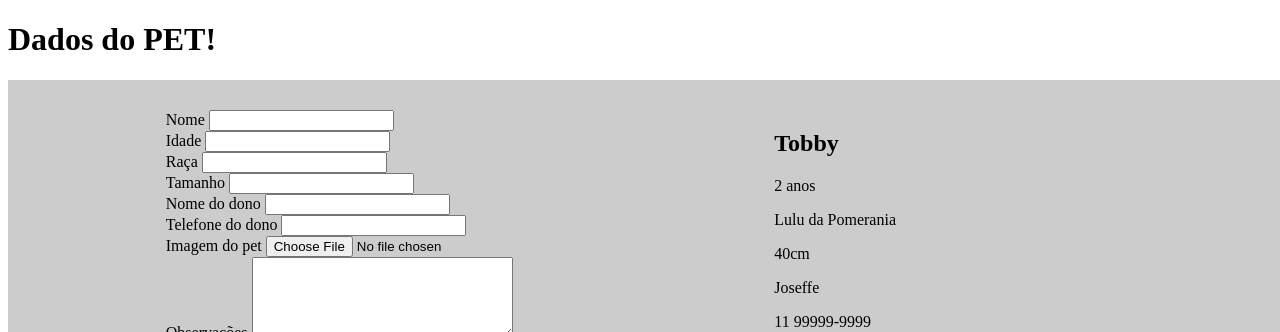
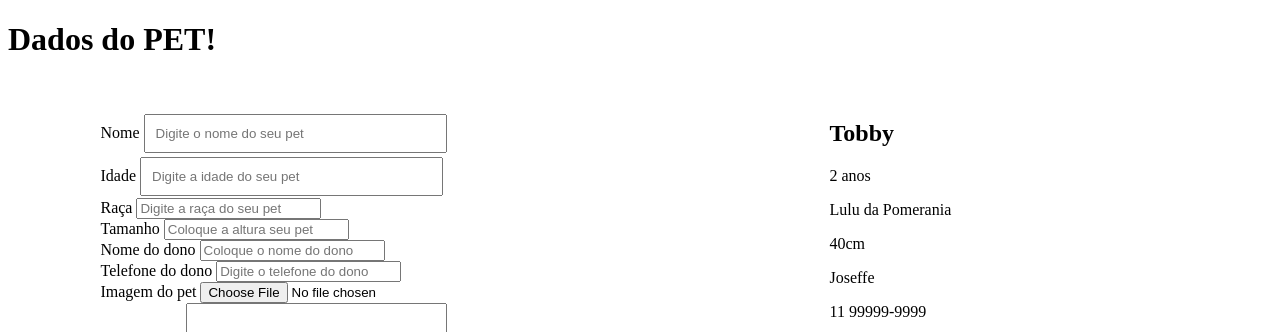
Before and after one commit to ValentinaFuzaro/react-app-pet, a React (Create React App) app: page / in a window 1280 px wide. Shown: the top 332 px of the page. Built offline with nearby package versions, Linux system fonts and the light colour scheme.

Commit message:
ajuste de estilização

```diff
--- a/src/Components/Cadastro.jsx
+++ b/src/Components/Cadastro.jsx
@@ -1,6 +1,9 @@
 import React,{ useState } from 'react'
+//import PetCadastro from './PetCadastro'
+import { DivCadastro } from '../style/styled'
 import FormPetCadastro from '../Components/FormPetCadastro'
-import { DivCadastro } from '../style/styled'
+
+
 export default function PetCadastro() {
 
     const [cadastro, setCadastro] = useState([
--- a/src/Components/FormPetCadastro.jsx
+++ b/src/Components/FormPetCadastro.jsx
@@ -1,34 +1,35 @@
 import React from 'react'
+import { DivFormPetCadastro } from '../style/styled'
 
 export default function FormPetCadastro(props) {
 
   return (
-      <div>
+      <DivFormPetCadastro>
           <form method="post" onSubmit={props.add}>
               <div>
                   <label>Nome </label>
-                  <input type="text" name="nome" value={props.cadastro.nome} onChange={props.onChange}/>
+                  <input type="text" name="nome" placeholder='Digite o nome do seu pet' value={props.cadastro.nome} onChange={props.onChange}/>
               </div>
               <div>
                   <label>Idade </label>
-                  <input type="text" name="idade" value={props.cadastro.idade} onChange={props.onChange}/>
+                  <input type="text" name="idade" placeholder='Digite a idade do seu pet' value={props.cadastro.idade} onChange={props.onChange}/>
               </div>
               <div>
                   <label>Raça </label>
-                  <input type="text "name="raca" value={props.cadastro.raca} onChange={props.onChange}/>
+                  <input type="text "name="raca" placeholder='Digite a raça do seu pet' value={props.cadastro.raca} onChange={props.onChange}/>
               </div>
               <div>
                   <label>Tamanho </label>
-                  <input type="text "name="tamanho" value={props.cadastro.tamanho} onChange={props.onChange}/>
+                  <input type="text "name="tamanho" placeholder='Coloque a altura seu pet' value={props.cadastro.tamanho} onChange={props.onChange}/>
               </div>
               <div>
                   <label>Nome do dono </label>
-                  <input type="text "name="nomeDono" value={props.cadastro.nomeDono} onChange={props.onChange}/>
+                  <input type="text "name="nomeDono" placeholder='Coloque o nome do dono' value={props.cadastro.nomeDono} onChange={props.onChange}/>
               </div>
 
               <div>
                   <label>Telefone do dono </label>
-                  <input type="text "name="telefoneDono" value={props.cadastro.telefoneDono} onChange={props.onChange}/>
+                  <input type="text "name="telefoneDono" placeholder='Digite o telefone do dono' value={props.cadastro.telefoneDono} onChange={props.onChange}/>
               </div>
               <div>
                   <label>Imagem do pet </label>
@@ -42,6 +43,6 @@ export default function FormPetCadastro(props) {
                   <button type="submit">Cadastrar</button>
               </div>
           </form>
-      </div>
+      </DivFormPetCadastro>
     )
   }
--- /dev/null
+++ b/src/style/styel.css
@@ -0,0 +1,6 @@
+* {
+    margin: 0;
+    padding: 0;
+    box-sizing: border-box;
+    font-family: system-ui, -apple-system, BlinkMacSystemFont, 'Segoe UI', Roboto, Oxygen, Ubuntu, Cantarell, 'Open Sans', 'Helvetica Neue', sans-serif;
+}
--- a/src/style/styled.js
+++ b/src/style/styled.js
@@ -3,8 +3,8 @@ import styled from 'styled-components'
   export const DivCadastro = styled.div`
   width: 100%;
   min-height: 85vh;
-padding: 30px;
-background-color: #ccc;
+  padding: 20px;
+  background-color: #fff;
   display: flex;
   flex-wrap: wrap;
   justify-content: space-around;
@@ -24,3 +24,21 @@ export const DivPetCadastro = styled.div`
     padding-bottom: 10px;
   }
 `
+
+export const DivFormPetCadastro = styled.div`
+    //padding: 10px;
+    //text-align: center;
+    //width: 350px;
+    //height: 200px;
+    //margin: 80px;
+    h2,
+    p {
+      padding-bottom: 5px;
+      margin-top: 5px;
+    },
+    input[type=text] {
+      width: 47%;
+      padding: 10px 10px;
+      margin: 2px 0px;
+  }
+`
```
Also changed, not shown: src/Components/PetCadastro.jsx (+6 -19 lines). Lines whose indentation alone changed are shown as unchanged.
